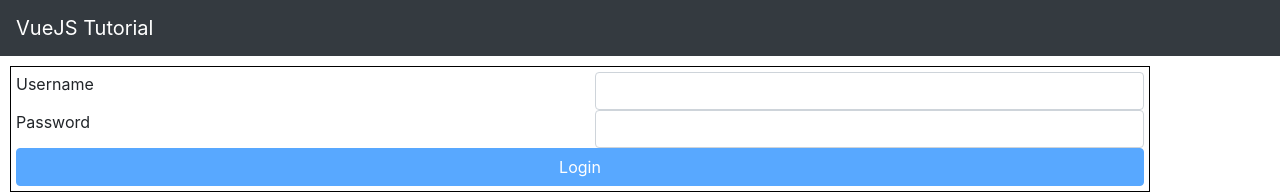
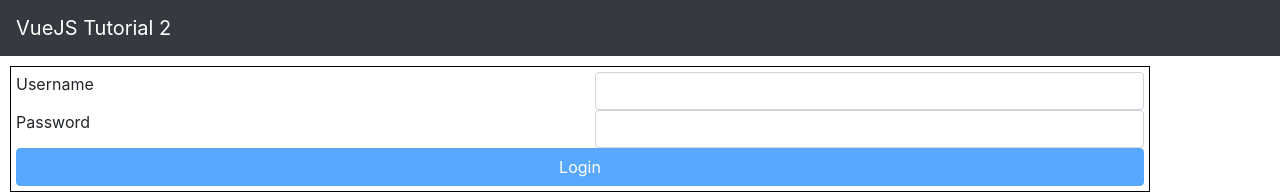
Before and after one commit to calitb/VueJS-Sample, a Vue app: page /signin/ in a window 1280 px wide. Shown: the top 193 px of the page. Built offline with nearby package versions, Linux system fonts and the light colour scheme; no server answers.

Commit message:
Fixes netlify typo

```diff
--- a/src/layouts/Minimal.vue
+++ b/src/layouts/Minimal.vue
@@ -2,7 +2,7 @@
   <div>
     <b-navbar toggleable="lg" type="dark" variant="dark">
       <router-link :to="{ name: 'list' }">
-        <b-navbar-brand>VueJS Tutorial</b-navbar-brand>
+        <b-navbar-brand>VueJS Tutorial 2</b-navbar-brand>
       </router-link>
       <b-navbar-toggle v-if="authenticated()" target="nav-collapse"></b-navbar-toggle>
       <b-collapse v-if="authenticated()" id="nav-collapse" is-nav>
```
Also changed, not shown: 1 other file (tests, documents, lock files or other folders).
